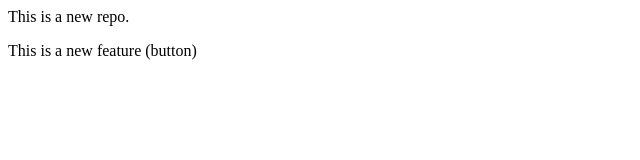
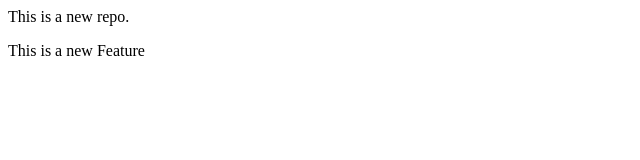
Before and after one commit to jayesh-zehntech/localrepo, a plain HTML site: page index.html in a window 1280 px wide. Shown: the full height of the page, 0-640 px from the left. Drawn offline with Linux system fonts and the light colour scheme.

Commit message:
This is new commit

```diff
--- a/index.html
+++ b/index.html
@@ -1,2 +1,2 @@
 <p>This is a new repo.</p>
-<p>This is a new feature (button)</p>
+<p>This is a new Feature</p>
```
